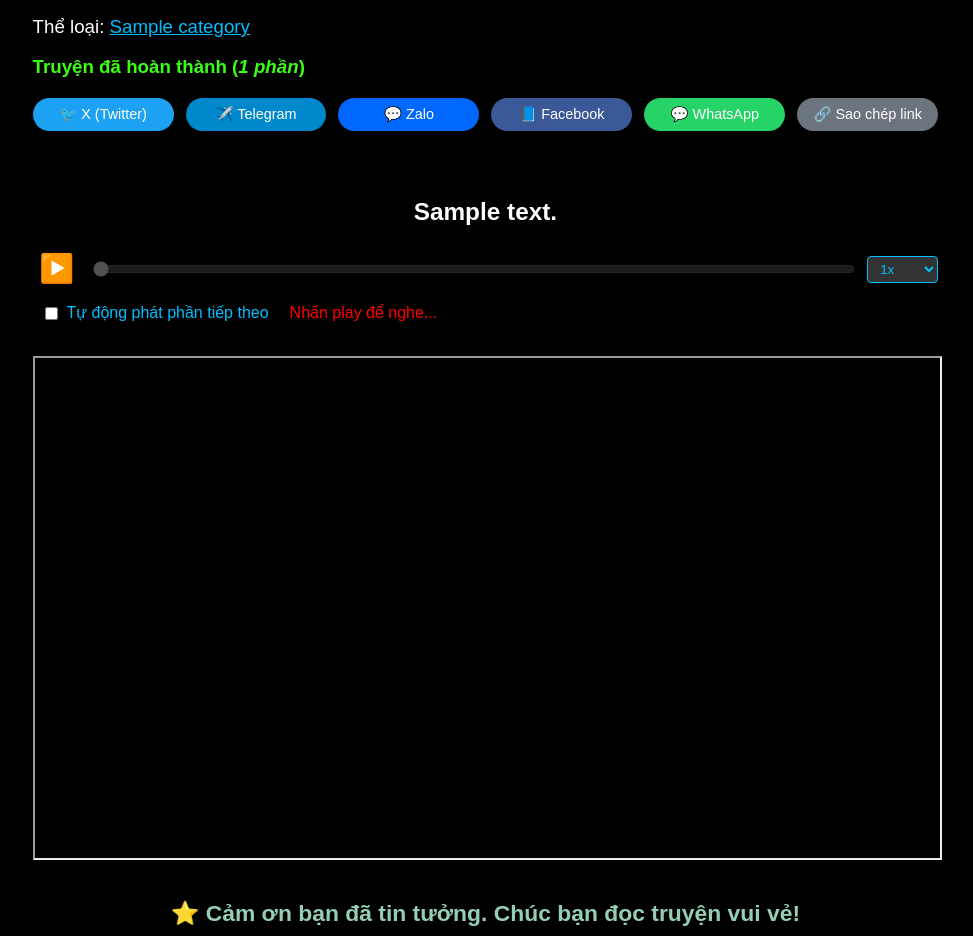
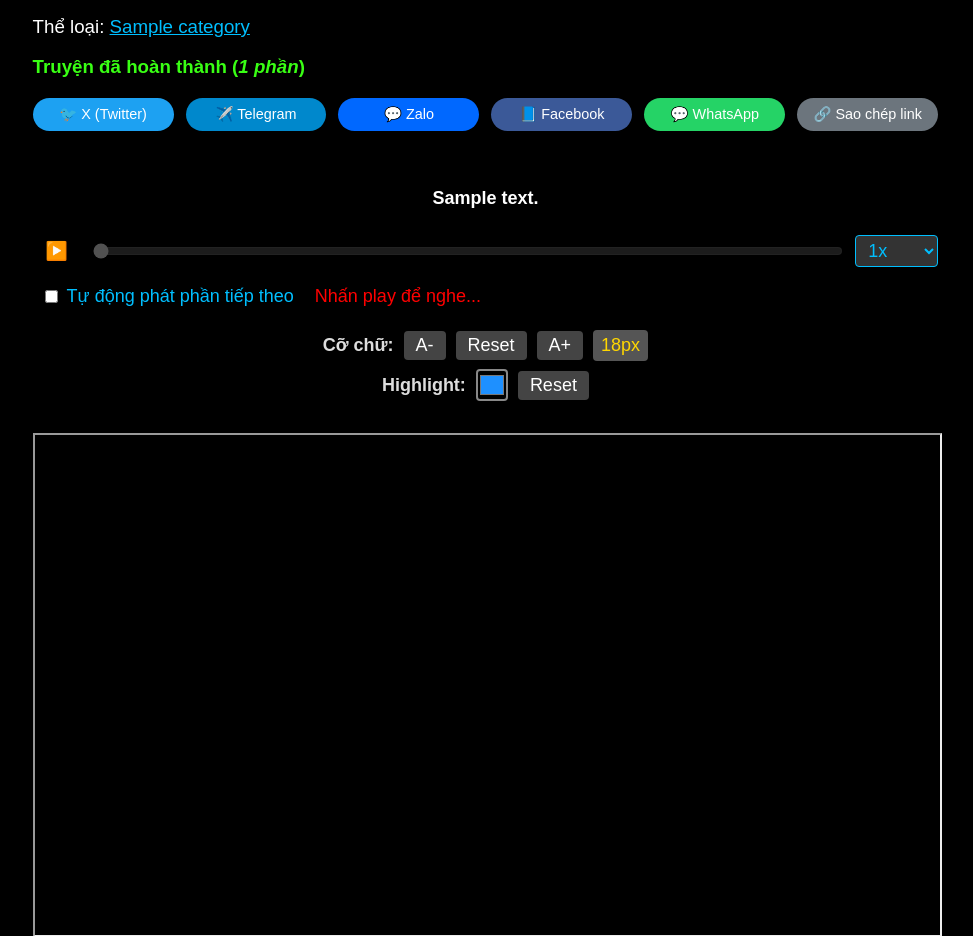
Before and after one commit to tranhiepvn/story-site-flask, a Flask app: page /story/1 in a window 1280 px wide. Shown: the part 477-1413 px from the top of the page, without its empty margins (305-1278 px from the left). Run offline with Flask 3, Linux system fonts and the light colour scheme; tables that the repository leaves empty hold one stand-in row (values such as "Sample post"); data that the repository does not hold is empty.

Commit message:
support_users_change_color_font

```diff
--- a/src/templates/story.html
+++ b/src/templates/story.html
@@ -127,6 +127,24 @@
         </div>
       </div>
       <audio id="audio-element" style="display:none;"></audio>
+
+      <!-- Controls font size và highlight -->
+      <div style="display: flex; flex-direction: column; align-items: center; gap: 8px; margin: 15px 0; padding: 5px 0; max-width: 100%;">
+        <!-- Hàng 1: Font size -->
+        <div style="display: flex; flex-wrap: wrap; align-items: center; justify-content: center; gap: 10px;">
+          <span style="font-weight: bold; color: var(--text-color, #ddd);">Cỡ chữ:</span>
+          <button id="font-decrease" class="ctrl-btn" style="background: #444; color: #fff; border: none; padding: 4px 12px; border-radius: 4px; cursor: pointer;">A-</button>
+          <button id="font-reset" class="ctrl-btn" style="background: #444; color: #fff; border: none; padding: 4px 12px; border-radius: 4px; cursor: pointer;">Reset</button>
+          <button id="font-increase" class="ctrl-btn" style="background: #444; color: #fff; border: none; padding: 4px 12px; border-radius: 4px; cursor: pointer;">A+</button>
+          <span id="current-font-size" style="font-weight: normal; color: #FFD700; min-width: 36px; text-align: center; background: #555; padding: 2px 8px; border-radius: 4px;">18px</span>
+        </div>
+        <!-- Hàng 2: Highlight -->
+        <div style="display: flex; flex-wrap: wrap; align-items: center; justify-content: center; gap: 10px;">
+          <span style="font-weight: bold; color: var(--text-color, #ddd);">Highlight:</span>
+          <input type="color" id="highlight-color" value="#1E90FF" style="width: 32px; height: 32px; border: 2px solid #888; border-radius: 4px; padding: 0; background: transparent; cursor: pointer;">
+          <button id="highlight-reset" class="ctrl-btn" style="background: #444; color: #fff; border: none; padding: 4px 12px; border-radius: 4px; cursor: pointer;">Reset</button>
+        </div>
+      </div>
 
       <p>{{ content_processed | safe }}</p>
     </div>
@@ -448,10 +466,40 @@
   body.light-mode #autoplay-next {
     accent-color: #0056b3;
   }
+
+  /* Controls: không khung nền, tương thích sáng tối */
+  .ctrl-btn {
+    background: #444;
+    color: #fff;
+    border: none;
+    padding: 4px 12px;
+    border-radius: 4px;
+    cursor: pointer;
+    font-size: 1rem;
+    transition: background 0.2s;
+  }
+  .ctrl-btn:hover {
+    background: #666;
+  }
+  body.light-mode .ctrl-btn {
+    background: #ccc;
+    color: #000;
+  }
+  body.light-mode .ctrl-btn:hover {
+    background: #aaa;
+  }
+  body.light-mode #current-font-size {
+    background: #ddd;
+    color: #FFD700 !important; /* giữ màu vàng trong chế độ sáng */
+  }
+  body.light-mode span {
+    color: #333 !important;
+  }
 </style>
 
 <script>
-// ==================== AUDIO PLAYER với loading spinner & đúng icon khi pause ====================
+// ==================== AUDIO PLAYER (giữ nguyên) ====================
+// ==================== AUDIO PLAYER (giữ nguyên) ====================
 let currentAudio = null;
 let currentPartId = null;
 let currentStoryId = null;
@@ -469,28 +517,23 @@
 const speedSelect = document.getElementById('speed-select');
 const audioElem = document.getElementById('audio-element');
 
-// ==================== BIẾN TOÀN CỤC ====================
 const currentIndex = {{ current_index }};
 const totalParts = {{ total_parts }};
 const autoPlay = {{ 'true' if auto_play else 'false' }};
 
-// ==================== CHECKBOX AUTO-PLAY NEXT PART ====================
 const autoplayCheckbox = document.getElementById('autoplay-next');
 
-// Đọc trạng thái từ localStorage khi load
 document.addEventListener('DOMContentLoaded', function() {
   const saved = localStorage.getItem('autoplay_next_part');
   if (saved !== null) {
     autoplayCheckbox.checked = saved === 'true';
   }
-  // Nếu autoPlay từ URL là true, tự động tích checkbox (người dùng có thể bỏ chọn sau)
   if (autoPlay) {
     autoplayCheckbox.checked = true;
     localStorage.setItem('autoplay_next_part', 'true');
   }
 });
 
-// Lưu trạng thái khi checkbox thay đổi
 autoplayCheckbox.addEventListener('change', function() {
   localStorage.setItem('autoplay_next_part', String(this.checked));
 });
@@ -698,9 +741,7 @@
 
 audioElem.addEventListener('ended', async function() {
   if (currentChunkIndex >= totalChunks) {
-      // Kiểm tra còn phần tiếp theo không và checkbox được bật
       if (currentIndex < totalParts && autoplayCheckbox.checked) {
-          // Chuyển sang phần tiếp theo với auto_play=1
           const nextPart = currentIndex + 1;
           window.location.href = `/story/{{ story.id }}?part=${nextPart}&auto_play=1`;
           return;
@@ -737,10 +778,8 @@
   updatePlayButtonIcon();
 });
 
-// ==================== TỰ ĐỘNG PLAY KHI CÓ auto_play ====================
 if (autoPlay) {
     document.addEventListener('DOMContentLoaded', function() {
-        // Chờ một chút để DOM load xong
         setTimeout(() => {
             toggleAudio({{ current_part.id }});
         }, 500);
@@ -803,7 +842,6 @@
 setProgressBarEnabled(false);
 isAudioStarted = false;
 
-// ==================== XỬ LÝ LỖI AUDIO KHI FILE BỊ XÓA ====================
 audioElem.addEventListener('error', async function(e) {
   const src = audioElem.src;
   if (src && src.includes('/static/audio/') && src.endsWith('.mp3')) {
@@ -896,5 +934,97 @@
     });
   });
 });
+
+// ==================== FONT SIZE & HIGHLIGHT CONTROLS ====================
+document.addEventListener('DOMContentLoaded', function() {
+  const storyPart = document.querySelector('.story-part');
+  if (!storyPart) {
+    console.warn('⚠️ Không tìm thấy .story-part');
+    return;
+  }
+
+  // --- Font size controls ---
+  const decreaseBtn = document.getElementById('font-decrease');
+  const resetBtn = document.getElementById('font-reset');
+  const increaseBtn = document.getElementById('font-increase');
+  const sizeDisplay = document.getElementById('current-font-size');
+
+  const DEFAULT_FONT_SIZE = 18;
+  const MIN_FONT_SIZE = 12;
+  const MAX_FONT_SIZE = 40;
+
+  let currentFontSize = parseInt(localStorage.getItem('reading_font_size')) || DEFAULT_FONT_SIZE;
+  if (currentFontSize < MIN_FONT_SIZE) currentFontSize = MIN_FONT_SIZE;
+  if (currentFontSize > MAX_FONT_SIZE) currentFontSize = MAX_FONT_SIZE;
+
+  function applyFontSize(size) {
+    // Áp dụng cho story-part và tất cả phần tử con
+    storyPart.style.fontSize = size + 'px';
+    storyPart.querySelectorAll('*').forEach(el => {
+      el.style.fontSize = size + 'px';
+    });
+    localStorage.setItem('reading_font_size', size);
+    currentFontSize = size;
+    if (sizeDisplay) {
+      sizeDisplay.textContent = size + 'px';
+    }
+  }
+
+  applyFontSize(currentFontSize);
+
+  if (decreaseBtn) {
+    decreaseBtn.addEventListener('click', function() {
+      let newSize = currentFontSize - 2;
+      if (newSize < MIN_FONT_SIZE) newSize = MIN_FONT_SIZE;
+      applyFontSize(newSize);
+    });
+  }
+  if (increaseBtn) {
+    increaseBtn.addEventListener('click', function() {
+      let newSize = currentFontSize + 2;
+      if (newSize > MAX_FONT_SIZE) newSize = MAX_FONT_SIZE;
+      applyFontSize(newSize);
+    });
+  }
+  if (resetBtn) {
+    resetBtn.addEventListener('click', function() {
+      applyFontSize(DEFAULT_FONT_SIZE);
+    });
+  }
+
+  // --- Highlight controls (không checkbox, luôn bật, có nút Reset) ---
+  const colorPicker = document.getElementById('highlight-color');
+  const highlightResetBtn = document.getElementById('highlight-reset');
+  const defaultColor = '#1E90FF'; // xanh dương nhạt
+  const savedColor = localStorage.getItem('highlight_color') || defaultColor;
+
+  if (colorPicker) {
+    colorPicker.value = savedColor;
+  }
+
+  function applyHighlight(color) {
+    const highlights = storyPart.querySelectorAll('.highlight-green, .highlight-red');
+    highlights.forEach(el => {
+      el.style.setProperty('color', color, 'important');
+    });
+    localStorage.setItem('highlight_color', color);
+  }
+
+  // Áp dụng màu hiện tại
+  applyHighlight(savedColor);
+
+  if (colorPicker) {
+    colorPicker.addEventListener('input', function() {
+      applyHighlight(this.value);
+    });
+  }
+
+  if (highlightResetBtn) {
+    highlightResetBtn.addEventListener('click', function() {
+      colorPicker.value = defaultColor;
+      applyHighlight(defaultColor);
+    });
+  }
+});
 </script>
 {% endblock %}
```
